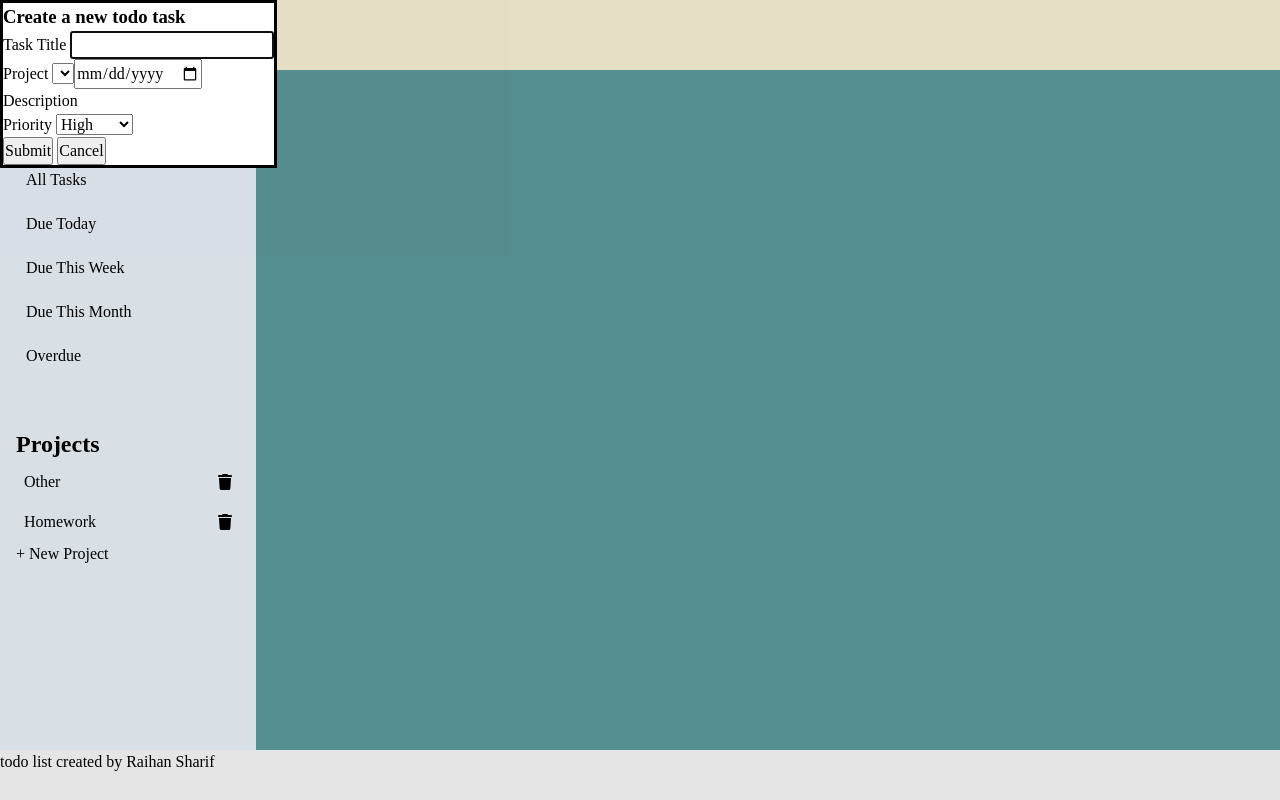
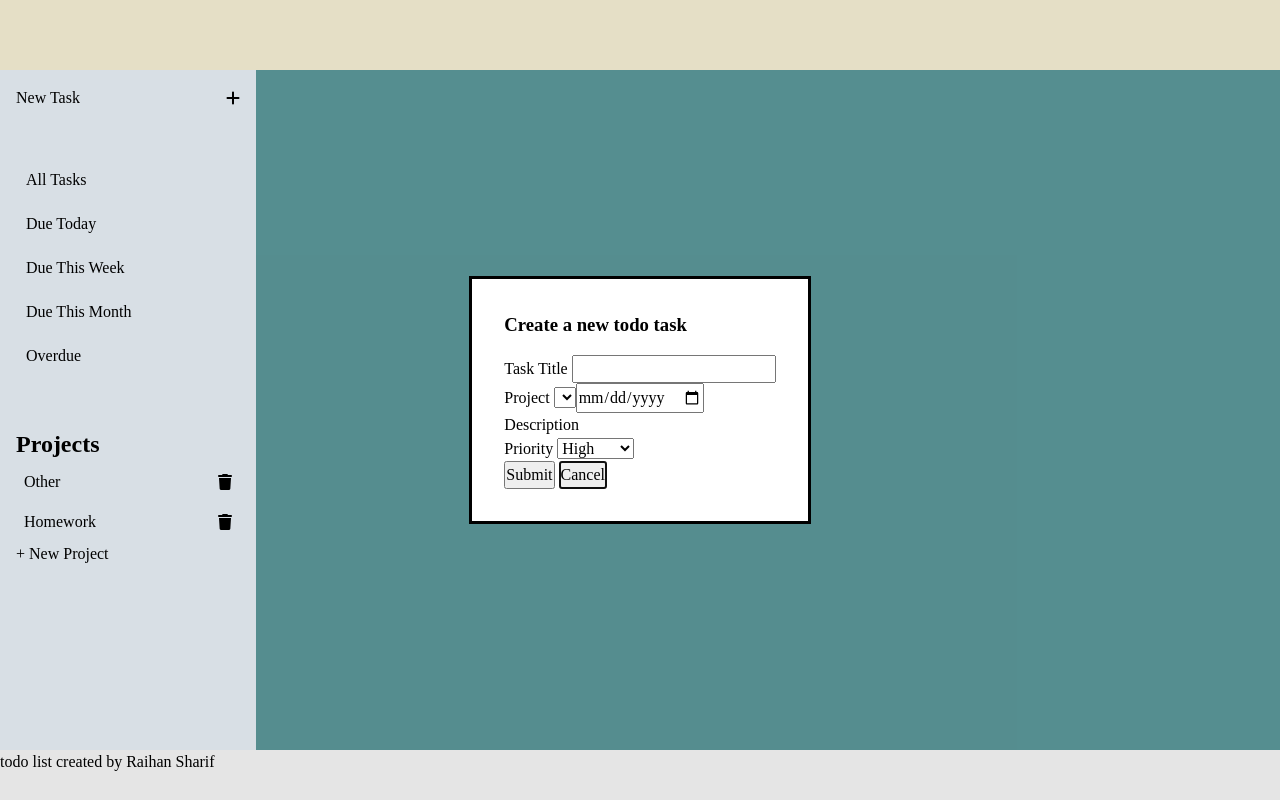
Before and after one commit to RaihanSharif/todo-list, a website built with webpack: page src/template.html in a window 1280 px wide. Both pictures are taken after a click on the element "New Task". Built offline with nearby package versions, Linux system fonts and the light colour scheme.

Commit message:
modal opens and closes correctly

```diff
--- a/src/styles.css
+++ b/src/styles.css
@@ -90,14 +90,14 @@ ul {
   /* backdrop-filter: brightness(80%); */
 }
 
-/* #new-task-modal {
+#new-task-modal[open] {
   display: flex;
   flex-direction: column;
   padding: 2rem;
   align-self: center;
   justify-self: center;
   gap: 1rem;
-} */
+}
 
 header {
   background-color:cornsilk;
--- a/src/template.html
+++ b/src/template.html
@@ -12,13 +12,13 @@
         </nav>
     </header>
     <div id="main">
-        <dialog id="new-task-modal">
+        <dialog id="new-task-modal" close>
             <h3>Create a new todo task</h3>
             <form id="new-task-form" method="dialog">
                 <ul>
                     <li>
                         <label for="task-title">Task Title</label>
-                        <input autofocus type="text" id="task-title" name="task-title" max-lenth="50" required>
+                        <input type="text" id="task-title" name="task-title" max-lenth="50" required>
                     </li>
                     <li>
                         <label for="project">Project</label>
@@ -42,7 +42,7 @@
                     </li>
                     <div id="modal-btn-container">
                         <button type="submit">Submit</button>
-                        <button type="reset" id="close-modal-btn">Cancel</button>
+                        <button autofocus type="reset" id="close-modal-btn">Cancel</button>
                     </div>
                 </ul>
             </form>
```
